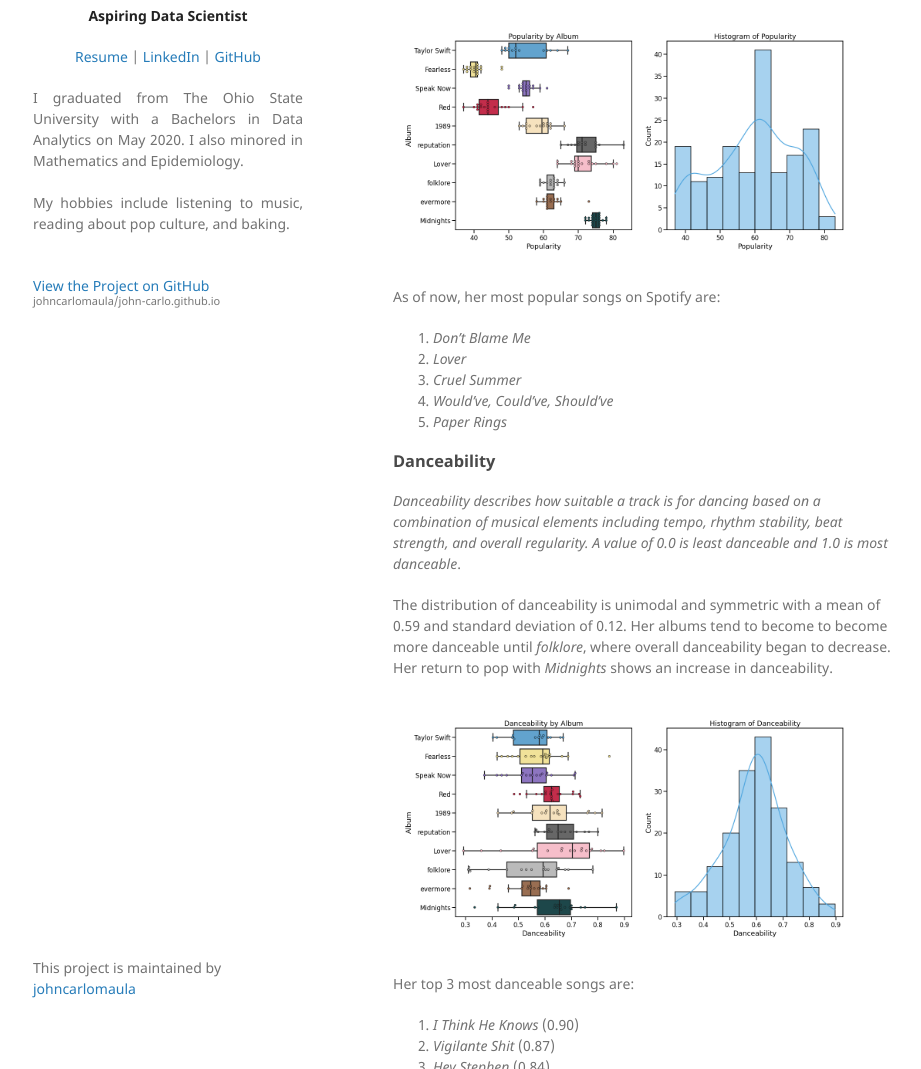
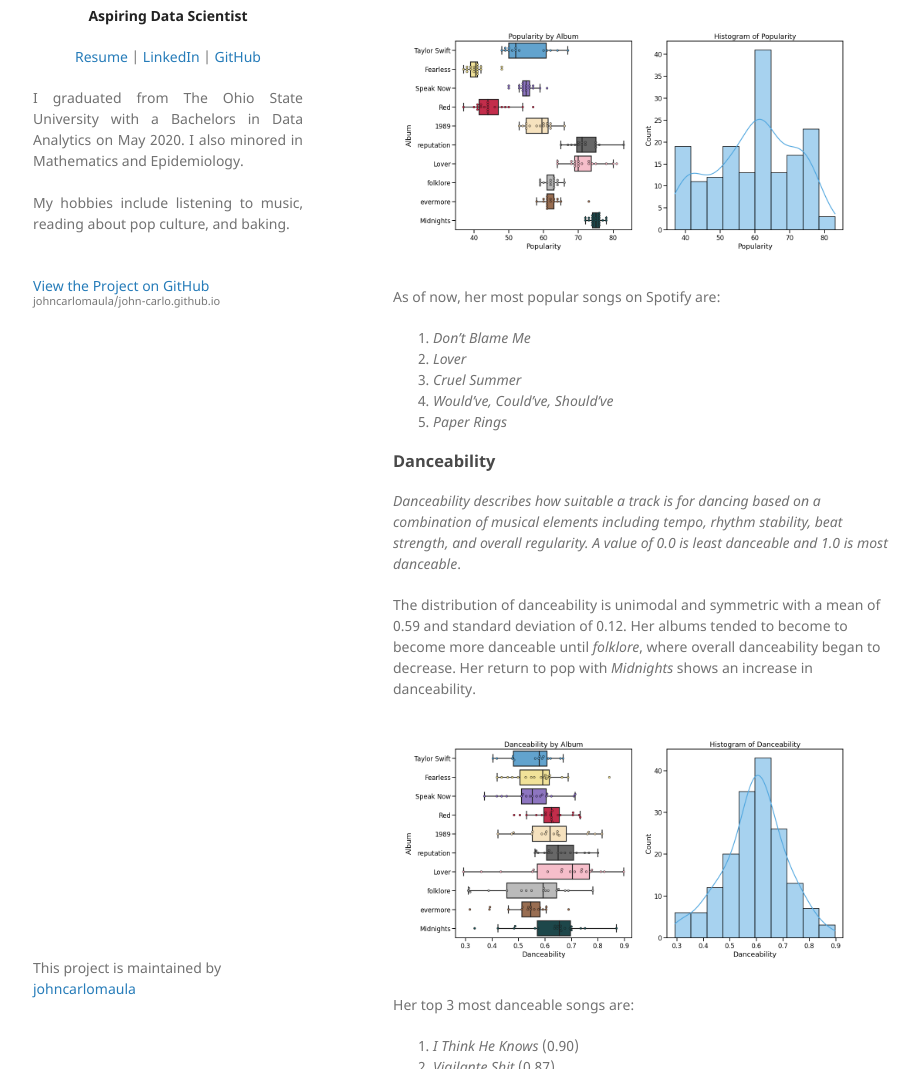
Before and after one commit to johncarlomaula/john-carlo.github.io, a Jekyll site: the page built from project1_swift.md, in a window 1280 px wide and 1400 px high, scrolled down 1942 px. Shown: the part 331-1400 px from the top of the window, without its empty margins (177-1098 px from the left). Built offline with Jekyll 4.4.1, drawn with Linux system fonts in a browser that asks for light colours; our own code applies the rules of GitHub Pages for plain Markdown files; some of the changed text lies outside the part shown.

Commit message:
fix typos

```diff
--- a/project1_swift.md
+++ b/project1_swift.md
@@ -56,7 +56,7 @@ As of now, her most popular songs on Spotify are:
 ### Danceability
 *Danceability describes how suitable a track is for dancing based on a combination of musical elements including tempo, rhythm stability, beat strength, and overall regularity. A value of 0.0 is least danceable and 1.0 is most danceable*.
 
-The distribution of danceability is unimodal and symmetric with a mean of 0.59 and standard deviation of 0.12. Her albums tend to become to become more danceable until *folklore*, where overall danceability began to decrease. Her return to pop with *Midnights* shows an increase in danceability.
+The distribution of danceability is unimodal and symmetric with a mean of 0.59 and standard deviation of 0.12. Her albums tended to become to become more danceable until *folklore*, where overall danceability began to decrease. Her return to pop with *Midnights* shows an increase in danceability.
 
 <img src="images/project1_images/danceability_plot.png?raw=true"/>
 
```
Also changed, not shown: other parts of project1_swift.md (+3 -3 lines).
